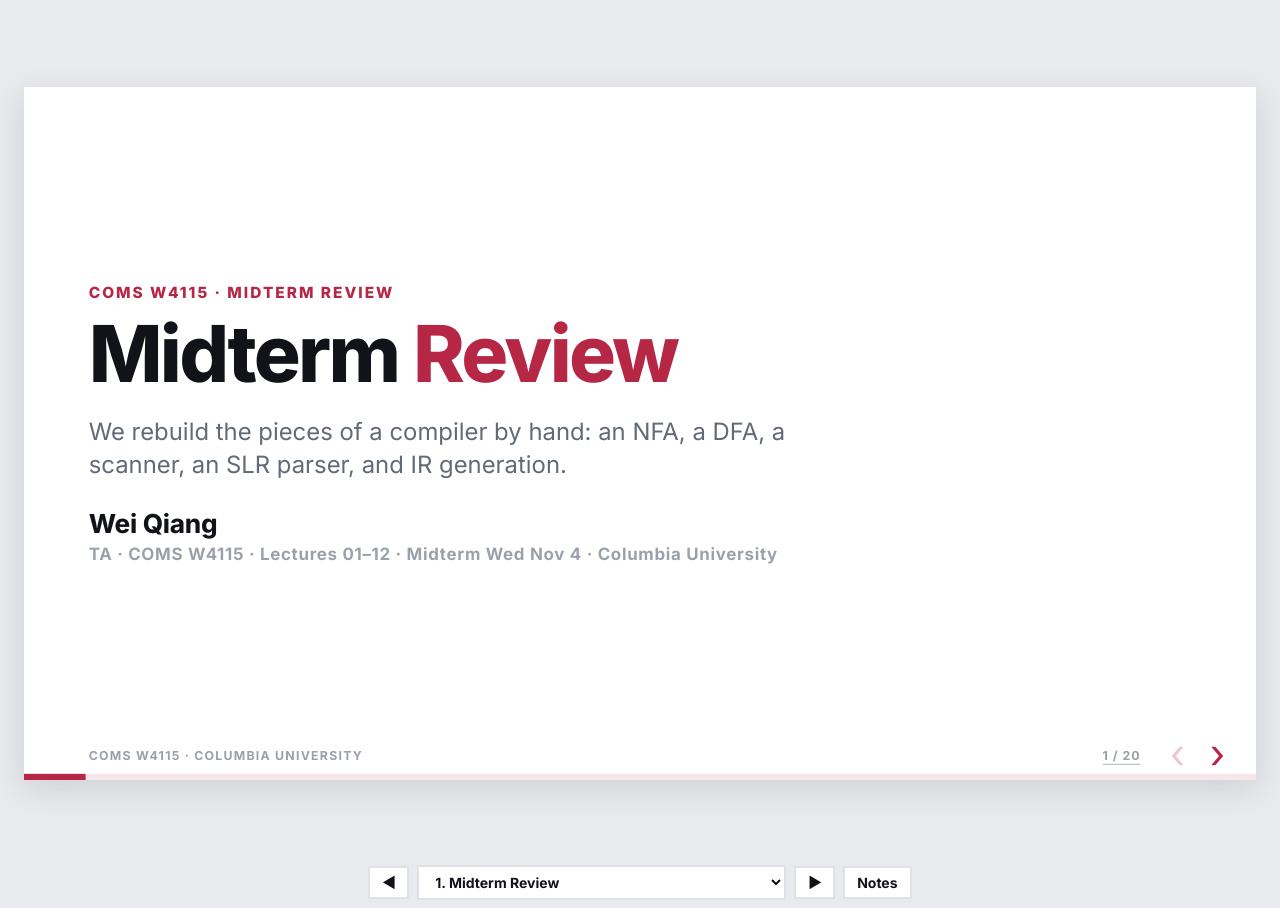
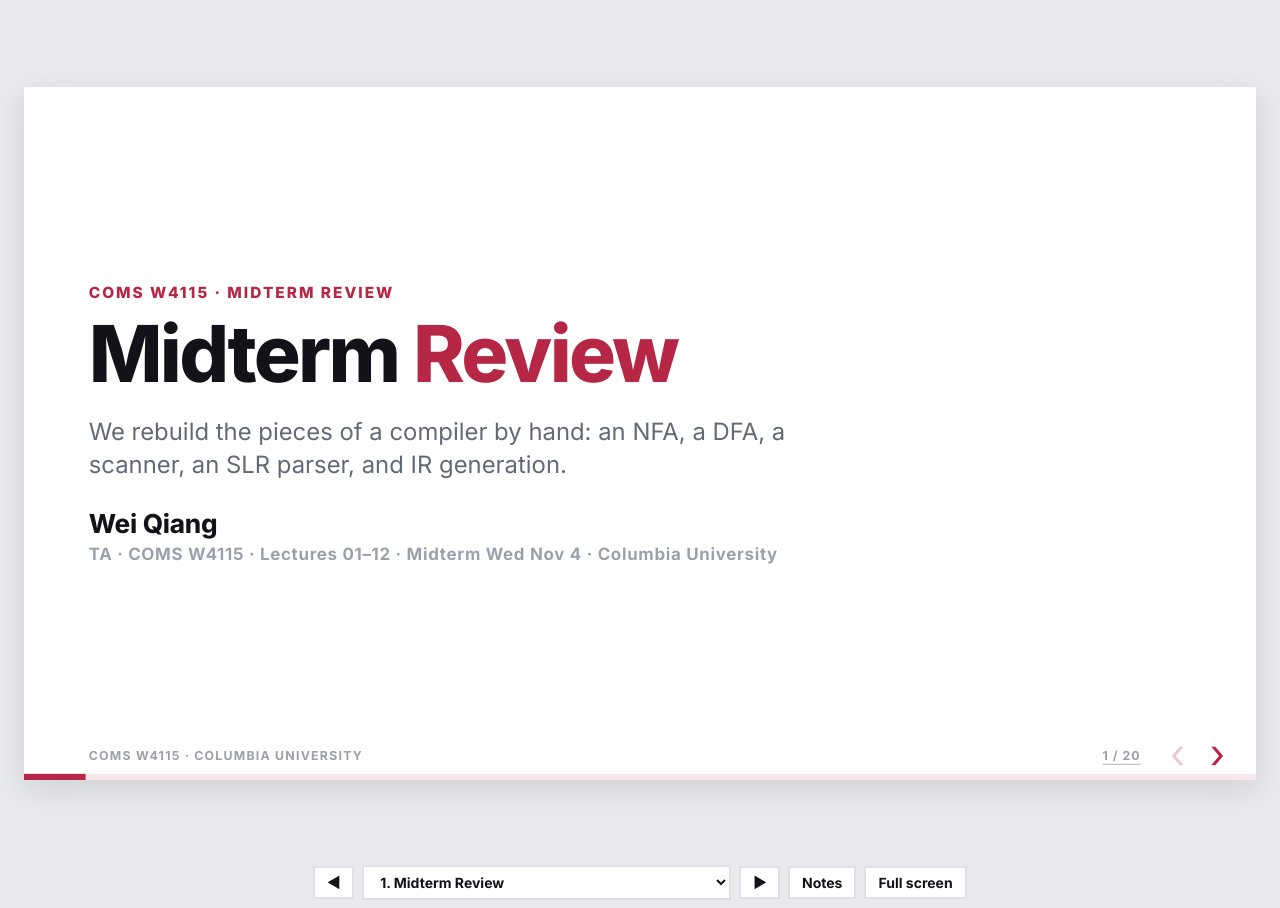
Before and after one commit to xiaoqiangheye/xiaoqiangheye.github.io, a Jekyll site: the page assets/html/W4115-Midterm-Review.html, which Jekyll copies as it is, in a window 1280 px wide. Built offline with Jekyll 4.4.1, drawn with Linux system fonts in a browser that asks for light colours.

Commit message:
Update W4115 midterm review page
Co-Authored-By: Claude Fable 5 <noreply@anthropic.com>

```diff
--- a/assets/html/W4115-Midterm-Review.html
+++ b/assets/html/W4115-Midterm-Review.html
@@ -352,6 +352,7 @@ table.grid.sm2 th,table.grid.sm2 td{height:30px;min-width:46px;font-size:17px;pa
 #se-tr tr.anim,#se-cmp tr.anim{animation:itin .4s ease both}
 .flog .anim{animation:itin .4s ease both}
 @media (prefers-reduced-motion: reduce){*,*::before{animation:none!important;transition:none!important}}
+html.fs .nav,html.fs .notes{display:none!important}html.fs .vp{padding-block:0}
 </style>
 
 <div class="vp" id="vp"><div class="stagebox" id="stagebox"><div class="stage" id="stage">
@@ -652,6 +653,7 @@ table.grid.sm2 th,table.grid.sm2 td{height:30px;min-width:46px;font-size:17px;pa
   <select id="jump" aria-label="Jump to slide"></select>
   <button id="next" aria-label="Next step">▶</button>
   <button id="nbtn" title="Presenter notes (N)">Notes</button>
+  <button id="fsbtn" title="Full screen (F)">Full screen</button>
 </nav>
 
 <script>
@@ -668,7 +670,7 @@ const sub=n=>String(n).split('').map(c=>'₀₁₂₃₄₅₆₇₈₉'[c]).joi
 slides.forEach((s,i)=>{
   s.insertAdjacentHTML('beforeend',`<div class="foot">COMS W4115 · COLUMBIA UNIVERSITY</div><div class="snum"><span class="sdots"></span><span>${i+1} / ${N}</span></div>`);
   const o=document.createElement('option');o.value=i;o.textContent=`${i+1}. ${(s.querySelector('h1,h2')||{}).textContent||''}`.replace(/\s+/g,' ');document.getElementById('jump').appendChild(o);});
-function fit(){const w=vp.clientWidth,h=vp.clientHeight-20;const k=Math.max(.1,Math.min(w/1600,h/900));stage.style.transform=`scale(${k})`;box.style.width=1600*k+'px';box.style.height=900*k+'px';}
+function fit(){const w=vp.clientWidth,h=vp.clientHeight-(document.documentElement.classList.contains('fs')?0:20);const k=Math.max(.1,Math.min(w/1600,h/900));stage.style.transform=`scale(${k})`;box.style.width=1600*k+'px';box.style.height=900*k+'px';}
 function scaleK(){return stage.getBoundingClientRect().width/1600;}
 // fragment slides
 slides.forEach((s,i)=>{const fr=[...s.querySelectorAll('[data-step]')];if(!fr.length)return;const max=Math.max(...fr.map(f=>+f.dataset.step));
```
Also changed, not shown: other parts of assets/html/W4115-Midterm-Review.html (+1 -1 lines).
